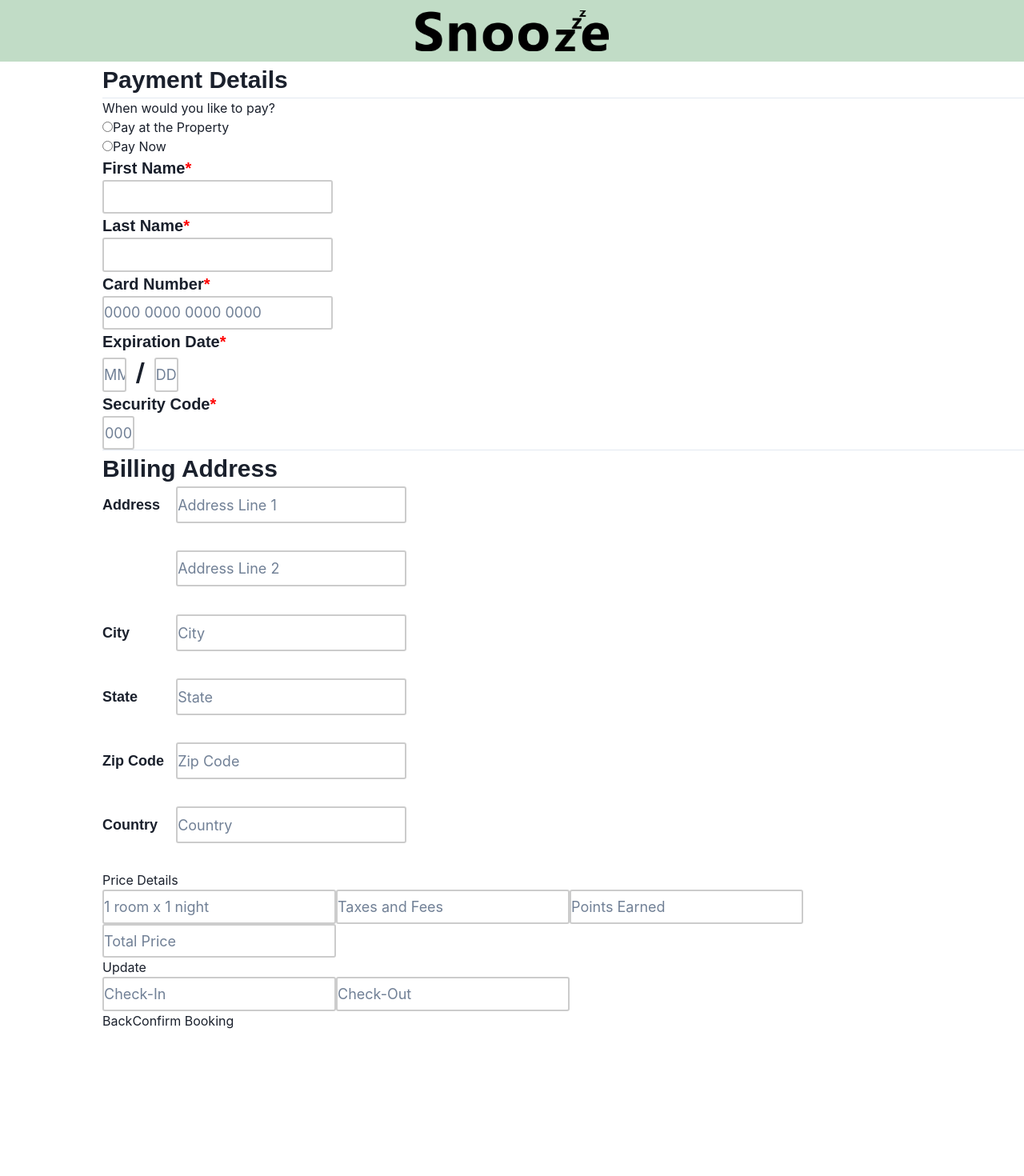
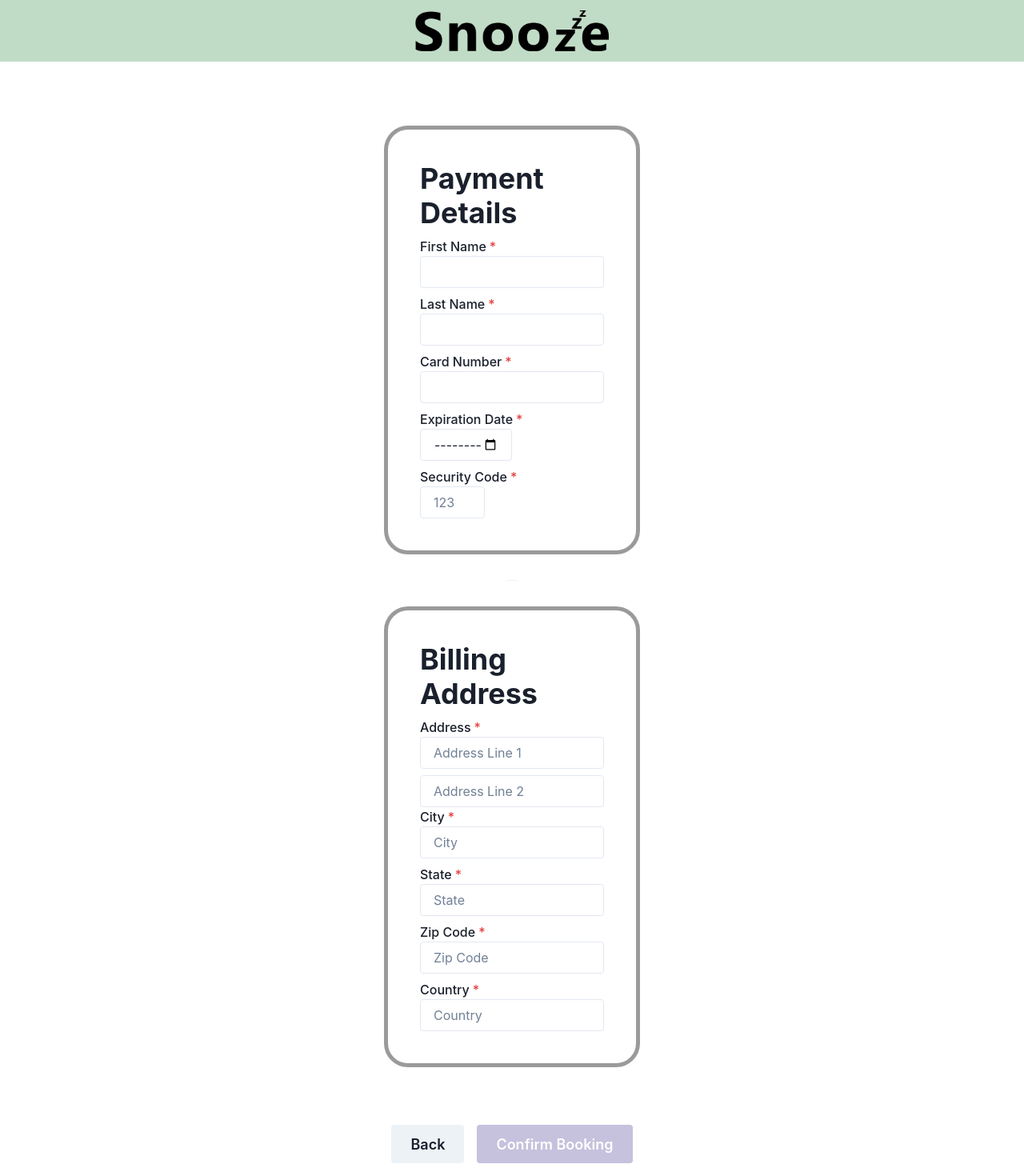
Before and after one commit to Silber01/Snooze, a React (Vite) app in the folder frontend/: page /payment in a window 1280 px wide. Shown: the top 1470 px of the page at 80% size. Before the commit the page ends 1288 px from the top, so only its background shows below. Built offline with nearby package versions, Linux system fonts and the light colour scheme.

Commit message:
payment page refactor.

```diff
--- a/frontend/src/payment/Payment.jsx
+++ b/frontend/src/payment/Payment.jsx
@@ -1,148 +1,146 @@
-import React from "react";
+import React, { useRef } from "react";
 import "./Payment.css";
 import { useNavigate } from "react-router-dom";
+import {
+  FormControl,
+  FormLabel,
+  FormErrorMessage,
+  FormHelperText,
+  Flex,
+  Input,
+  VStack,
+  Heading,
+  Button,
+  Divider,
+  HStack,
+} from "@chakra-ui/react";
 import SnoozeHeader from "../general/SnoozeHeader";
 
 export default function Payment(props) {
+  const firstNameRef = useRef();
+  const lastNameRef = useRef();
+  const cardNumberRef = useRef();
+  const expDateRef = useRef();
+  const secCodeRef = useRef();
+
+  const addressOneRef = useRef();
+  const addressTwoRef = useRef();
+  const cityRef = useRef();
+  const stateRef = useRef();
+  const zipCodeRef = useRef();
+  const countryRef = useRef();
+
+  const handleSubmit = async () => {
+    console.log(
+      "paying",
+      firstNameRef.current.value,
+      lastNameRef.current.value,
+      cardNumberRef.current.value,
+      expDateRef.current.value,
+      secCodeRef.current.value,
+
+      addressOneRef.current.value,
+      addressTwoRef.current.value,
+      cityRef.current.value,
+      stateRef.current.value,
+      zipCodeRef.current.value,
+      countryRef.current.value
+    );
+  };
+
   return (
     <>
       <SnoozeHeader />
 
-      <div className="Payment">
-        <p className="paymentDetails">Payment Details</p>
-        <hr></hr>
+      <Flex
+        my={20}
+        w={"100%"}
+        justifyContent={"center"}
+        alignItems={"center"}
+        flexDirection={"column"}
+        gap={8}
+      >
+        <VStack
+          w={"25%"}
+          p={10}
+          justifyContent={"center"}
+          alignItems={"center"}
+          gap={2}
+          border={"5px solid #9A9A9A"}
+          borderRadius={30}
+        >
+          <Heading textColor="#33333">Payment Details</Heading>
+          <FormControl isRequired>
+            <FormLabel m={0}>First Name</FormLabel>
+            <Input ref={firstNameRef} type="text" />
+          </FormControl>
+          <FormControl isRequired>
+            <FormLabel m={0}>Last Name</FormLabel>
+            <Input ref={lastNameRef} type="text" />
+          </FormControl>
+          <FormControl isRequired>
+            <FormLabel m={0}>Card Number</FormLabel>
+            <Input ref={cardNumberRef} type="number" />
+          </FormControl>
+          <FormControl isRequired>
+            <FormLabel m={0}>Expiration Date</FormLabel>
+            <Input ref={expDateRef} w={"50%"} placeholder="MM" type="month" />
+          </FormControl>
+          <FormControl isRequired>
+            <FormLabel m={0}>Security Code</FormLabel>
+            <Input ref={secCodeRef} w={"35%"} placeholder="123" type="number" />
+          </FormControl>
+        </VStack>
+        <Divider orientation="horizontal" w={3} />
+        <VStack
+          w={"25%"}
+          p={10}
+          justifyContent={"center"}
+          alignItems={"center"}
+          gap={2}
+          border={"5px solid #9A9A9A"}
+          borderRadius={30}
+        >
+          <Heading textColor="#33333">Billing Address</Heading>
+          <FormControl isRequired>
+            <FormLabel m={0}>Address</FormLabel>
+            <Input ref={addressOneRef} placeholder="Address Line 1" />
+            <Input ref={addressTwoRef} top={2} placeholder="Address Line 2" />
+          </FormControl>
+          <FormControl isRequired>
+            <FormLabel m={0}>City</FormLabel>
+            <Input ref={cityRef} placeholder="City" />
+          </FormControl>
+          <FormControl isRequired>
+            <FormLabel m={0}>State</FormLabel>
+            <Input ref={stateRef} placeholder="State" />
+          </FormControl>
+          <FormControl isRequired>
+            <FormLabel m={0}>Zip Code</FormLabel>
+            <Input ref={zipCodeRef} placeholder="Zip Code" />
+          </FormControl>
+          <FormControl isRequired>
+            <FormLabel m={0}>Country</FormLabel>
+            <Input ref={countryRef} placeholder="Country" />
+          </FormControl>
+        </VStack>
 
-        <form className="paymentChoice1">
-          <label>When would you like to pay?</label>
-          <br />
-          <input
-            type="radio"
-            id="payAtProperty"
-            name="paymentChoice"
-            value="Pay at the property"
-          />
-          <label for="payAtProperty">Pay at the Property</label>
-          <br />
-          <input
-            type="radio"
-            id="payNow"
-            name="paymentChoice"
-            value="Pay Now"
-          />
-          <label for="payAtProperty">Pay Now</label>
-          <br />
-        </form>
+        <HStack gap={4}>
+          <Button size="lg" backgroundColor="gr" top={10}>
+            Back
+          </Button>
 
-        {/* We're just gonna assume we're using cards
-                <form className = 'paymentChoice2'>
-                    <input type="text" placeholder='Card'/>
-                    <input type="text" placeholder='Google Pay'/>
-                    <input type="text" placeholder='PayPal'/>
-                </form> */}
-
-        <form className="cardInfo">
-          <label className="formLabel" for="firstName">
-            First Name<span className="reqField">*</span>
-          </label>
-          <br />
-          <input id="firstName" />
-          <br />
-
-          <label className="formLabel" for="lastName">
-            Last Name<span className="reqField">*</span>
-          </label>
-          <br />
-          <input id="lastName" />
-          <br />
-
-          <label className="formLabel" for="cardNumber">
-            Card Number<span className="reqField">*</span>
-          </label>
-          <br />
-          <input id="cardNumber" placeholder="0000 0000 0000 0000" />
-          <br />
-
-          <label className="formLabel" for="expDateMM">
-            Expiration Date<span className="reqField">*</span>
-          </label>
-          <br />
-          <input id="expDateMM" placeholder="MM" />
-          <span className="expDateDivider">/</span>
-          <input id="expDateDD" placeholder="DD" />
-          <br />
-
-          <label className="formLabel" for="securityCode">
-            Security Code<span className="reqField">*</span>
-          </label>
-          <br />
-          <input id="securityCode" placeholder="000" />
-        </form>
-        <hr></hr>
-        <p className="billingAddress">Billing Address</p>
-
-        <form className="addressInfo">
-          <div className="addressInfoLine">
-            <label className="address1" for="firstName">
-              Address
-            </label>
-            <input id="address1" type="address" placeholder="Address Line 1" />
-            <br />
-          </div>
-          <div className="addressInfoLine">
-            <label className="address1" for="firstName"></label>
-            <input id="address2" type="address" placeholder="Address Line 2" />
-            <br />
-          </div>
-          <div className="addressInfoLine">
-            <label className="address1" for="firstName">
-              City
-            </label>
-            <input id="city" type="city" placeholder="City" />
-            <br />
-          </div>
-          <div className="addressInfoLine">
-            <label className="address1" for="firstName">
-              State
-            </label>
-            <input id="state" type="state" placeholder="State" />
-            <br />
-          </div>
-          <div className="addressInfoLine">
-            <label className="address1" for="firstName">
-              Zip Code
-            </label>
-            <input id="zipCode" type="zipCode" placeholder="Zip Code" />
-            <br />
-          </div>
-          <div className="addressInfoLine">
-            <label className="address1" for="firstName">
-              Country
-            </label>
-            <input id="country" type="country" placeholder="Country" />
-            <br />
-          </div>
-          {/* No phone entry */}
-        </form>
-
-        <p className="pricedetails">Price Details</p>
-
-        <form className="addressInfo">
-          <input type="duration" placeholder="1 room x 1 night" />
-          <input type="taxes&fees" placeholder="Taxes and Fees" />
-          <input type="pointsEarned" placeholder="Points Earned" />
-          <input type="totalprice" placeholder="Total Price" />
-        </form>
-
-        <button className="update">Update</button>
-
-        <form className="durationInfo">
-          <input type="checkin" placeholder="Check-In" />
-          <input type="checkout" placeholder="Check-Out" />
-        </form>
-
-        <button className="back">Back</button>
-        <button className="confirmbooking">Confirm Booking</button>
-      </div>
+          <Button
+            onClick={handleSubmit}
+            backgroundColor="#c6c1dc"
+            textColor="white"
+            top={10}
+            size="lg"
+          >
+            Confirm Booking
+          </Button>
+        </HStack>
+      </Flex>
     </>
   );
 }
--- a/frontend/src/viewHotel/ViewHotelRoom.jsx
+++ b/frontend/src/viewHotel/ViewHotelRoom.jsx
@@ -26,6 +26,7 @@
   Input,
 } from "@chakra-ui/react";
 import Room from "./Room";
+import Payment from "../payment/Payment";
 
 function getRating(ratings) {
   let avg = 0;
@@ -210,155 +211,155 @@
     );
   }
 
-  function ViewPayment() {
-    return (
-      <>
-        <div className="Payment">
-          <Button
-            onClick={() => {
-              setChosenRoom(null);
-            }}
-          >
-            Back
-          </Button>
-          <p className="paymentDetails">Payment Details</p>
-          <hr></hr>
+  //function ViewPayment() {
+  //  return (
+  //    <>
+  //      <div className="Payment">
+  //        <Button
+  //          onClick={() => {
+  //            setChosenRoom(null);
+  //          }}
+  //        >
+  //          Back
+  //        </Button>
+  //        <p className="paymentDetails">Payment Details</p>
+  //        <hr></hr>
 
-          <form className="paymentChoice1">
-            <label>When would you like to pay?</label>
-            <br />
-            <input
-              type="radio"
-              id="payAtProperty"
-              name="paymentChoice"
-              value="Pay at the property"
-            />
-            <label for="payAtProperty">Pay at the Property</label>
-            <br />
-            <input
-              type="radio"
-              id="payNow"
-              name="paymentChoice"
-              value="Pay Now"
-            />
-            <label for="payAtProperty">Pay Now</label>
-            <br />
-          </form>
+  //        <form className="paymentChoice1">
+  //          <label>When would you like to pay?</label>
+  //          <br />
+  //          <input
+  //            type="radio"
+  //            id="payAtProperty"
+  //            name="paymentChoice"
+  //            value="Pay at the property"
+  //          />
+  //          <label for="payAtProperty">Pay at the Property</label>
+  //          <br />
+  //          <input
+  //            type="radio"
+  //            id="payNow"
+  //            name="paymentChoice"
+  //            value="Pay Now"
+  //          />
+  //          <label for="payAtProperty">Pay Now</label>
+  //          <br />
+  //        </form>
 
-          <form className="cardInfo">
-            <label className="formLabel" for="firstName">
-              First Name<span className="reqField">*</span>
-            </label>
-            <br />
-            <input id="firstName" />
-            <br />
+  //        <form className="cardInfo">
+  //          <label className="formLabel" for="firstName">
+  //            First Name<span className="reqField">*</span>
+  //          </label>
+  //          <br />
+  //          <input id="firstName" />
+  //          <br />
 
-            <label className="formLabel" for="lastName">
-              Last Name<span className="reqField">*</span>
-            </label>
-            <br />
-            <input id="lastName" />
-            <br />
+  //          <label className="formLabel" for="lastName">
+  //            Last Name<span className="reqField">*</span>
+  //          </label>
+  //          <br />
+  //          <input id="lastName" />
+  //          <br />
 
-            <label className="formLabel" for="cardNumber">
-              Card Number<span className="reqField">*</span>
-            </label>
-            <br />
-            <input id="cardNumber" placeholder="0000 0000 0000 0000" />
-            <br />
+  //          <label className="formLabel" for="cardNumber">
+  //            Card Number<span className="reqField">*</span>
+  //          </label>
+  //          <br />
+  //          <input id="cardNumber" placeholder="0000 0000 0000 0000" />
+  //          <br />
 
-            <label className="formLabel" for="expDateMM">
-              Expiration Date<span className="reqField">*</span>
-            </label>
-            <br />
-            <input id="expDateMM" placeholder="MM" />
-            <span className="expDateDivider">/</span>
-            <input id="expDateDD" placeholder="DD" />
-            <br />
+  //          <label className="formLabel" for="expDateMM">
+  //            Expiration Date<span className="reqField">*</span>
+  //          </label>
+  //          <br />
+  //          <input id="expDateMM" placeholder="MM" />
+  //          <span className="expDateDivider">/</span>
+  //          <input id="expDateDD" placeholder="DD" />
+  //          <br />
 
-            <label className="formLabel" for="securityCode">
-              Security Code<span className="reqField">*</span>
-            </label>
-            <br />
-            <input id="securityCode" placeholder="000" />
-          </form>
-          <hr></hr>
-          <p className="billingAddress">Billing Address</p>
+  //          <label className="formLabel" for="securityCode">
+  //            Security Code<span className="reqField">*</span>
+  //          </label>
+  //          <br />
+  //          <input id="securityCode" placeholder="000" />
+  //        </form>
+  //        <hr></hr>
+  //        <p className="billingAddress">Billing Address</p>
 
-          <form className="addressInfo">
-            <div className="addressInfoLine">
-              <label className="address1" for="firstName">
-                Address
-              </label>
-              <input
-                id="address1"
-                type="address"
-                placeholder="Address Line 1"
-              />
-              <br />
-            </div>
-            <div className="addressInfoLine">
-              <label className="address1" for="firstName"></label>
-              <input
-                id="address2"
-                type="address"
-                placeholder="Address Line 2"
-              />
-              <br />
-            </div>
-            <div className="addressInfoLine">
-              <label className="address1" for="firstName">
-                City
-              </label>
-              <input id="city" type="city" placeholder="City" />
-              <br />
-            </div>
-            <div className="addressInfoLine">
-              <label className="address1" for="firstName">
-                State
-              </label>
-              <input id="state" type="state" placeholder="State" />
-              <br />
-            </div>
-            <div className="addressInfoLine">
-              <label className="address1" for="firstName">
-                Zip Code
-              </label>
-              <input id="zipCode" type="zipCode" placeholder="Zip Code" />
-              <br />
-            </div>
-            <div className="addressInfoLine">
-              <label className="address1" for="firstName">
-                Country
-              </label>
-              <input id="country" type="country" placeholder="Country" />
-              <br />
-            </div>
-            {/* No phone entry */}
-          </form>
+  //        <form className="addressInfo">
+  //          <div className="addressInfoLine">
+  //            <label className="address1" for="firstName">
+  //              Address
+  //            </label>
+  //            <input
+  //              id="address1"
+  //              type="address"
+  //              placeholder="Address Line 1"
+  //            />
+  //            <br />
+  //          </div>
+  //          <div className="addressInfoLine">
+  //            <label className="address1" for="firstName"></label>
+  //            <input
+  //              id="address2"
+  //              type="address"
+  //              placeholder="Address Line 2"
+  //            />
+  //            <br />
+  //          </div>
+  //          <div className="addressInfoLine">
+  //            <label className="address1" for="firstName">
+  //              City
+  //            </label>
+  //            <input id="city" type="city" placeholder="City" />
+  //            <br />
+  //          </div>
+  //          <div className="addressInfoLine">
+  //            <label className="address1" for="firstName">
+  //              State
+  //            </label>
+  //            <input id="state" type="state" placeholder="State" />
+  //            <br />
+  //          </div>
+  //          <div className="addressInfoLine">
+  //            <label className="address1" for="firstName">
+  //              Zip Code
+  //            </label>
+  //            <input id="zipCode" type="zipCode" placeholder="Zip Code" />
+  //            <br />
+  //          </div>
+  //          <div className="addressInfoLine">
+  //            <label className="address1" for="firstName">
+  //              Country
+  //            </label>
+  //            <input id="country" type="country" placeholder="Country" />
+  //            <br />
+  //          </div>
+  //          {/* No phone entry */}
+  //        </form>
 
-          <p className="pricedetails">Price Details</p>
+  //        <p className="pricedetails">Price Details</p>
 
-          <form className="addressInfo">
-            <input type="duration" placeholder="1 room x 1 night" />
-            <input type="taxes&fees" placeholder="Taxes and Fees" />
-            <input type="pointsEarned" placeholder="Points Earned" />
-            <input type="totalprice" placeholder="Total Price" />
-          </form>
+  //        <form className="addressInfo">
+  //          <input type="duration" placeholder="1 room x 1 night" />
+  //          <input type="taxes&fees" placeholder="Taxes and Fees" />
+  //          <input type="pointsEarned" placeholder="Points Earned" />
+  //          <input type="totalprice" placeholder="Total Price" />
+  //        </form>
 
-          <button className="update">Update</button>
+  //        <button className="update">Update</button>
 
-          <form className="durationInfo">
-            <input type="checkin" placeholder="Check-In" />
-            <input type="checkout" placeholder="Check-Out" />
-          </form>
+  //        <form className="durationInfo">
+  //          <input type="checkin" placeholder="Check-In" />
+  //          <input type="checkout" placeholder="Check-Out" />
+  //        </form>
 
-          <button className="back">Back</button>
-          <button className="confirmbooking">Confirm Booking</button>
-        </div>
-      </>
-    );
-  }
+  //        <button className="back">Back</button>
+  //        <button className="confirmbooking">Confirm Booking</button>
+  //      </div>
+  //    </>
+  //  );
+  //}
 
   if (!hotel) {
     return <></>;
@@ -376,7 +377,8 @@
     return (
       <div>
         <SnoozeHeader />
-        <ViewPayment />
+        <Payment />
+        {/*<ViewPayment />*/}
       </div>
     );
   }
```
Also changed, not shown: 2 other files (tests, documents, lock files or other folders).
